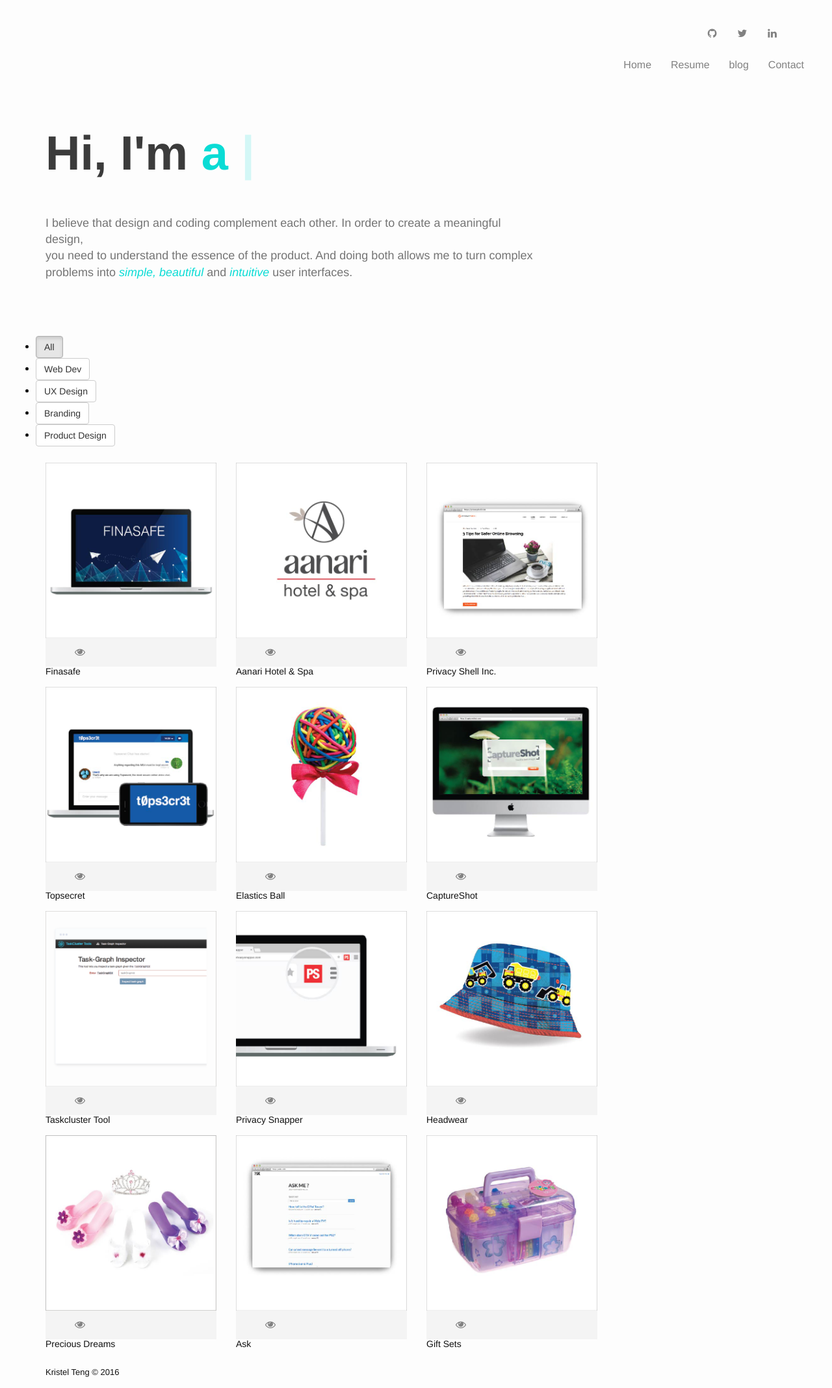
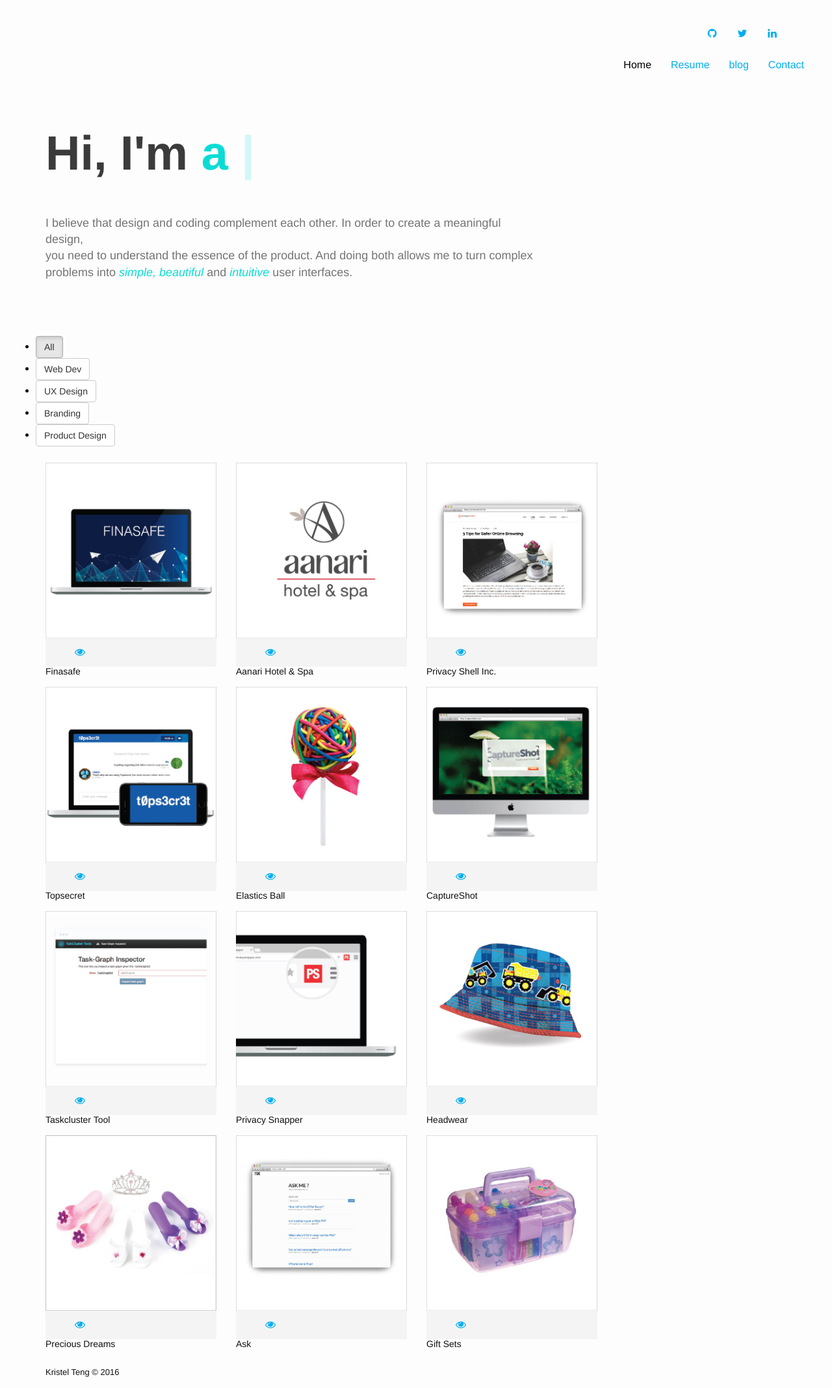
Before and after one commit to kristelteng/personal_site, a Jekyll site: the page built from index.html, in a window 1280 px wide. Shown: the whole page at 65% size. Built offline with Jekyll 4.4.1, drawn with Linux system fonts in a browser that asks for light colours.

Commit message:
add styling for the navigation header

```diff
--- a/css/style.css
+++ b/css/style.css
@@ -5,11 +5,19 @@
 
 /*navigation*/
 a {
-    color: #818181;
+    color: #00AEEF;
 }
 
-a:hover, a:focus {
-    color: #00AEEF;
+a:hover {
+    color:#000;
+}
+
+.current {
+   color: #000;
+}
+
+.nav > li > a:hover {
+    background-color: transparent;
 }
 
 .navbar-right.modify {
@@ -64,6 +72,10 @@
     margin: 25px 0px;
 }
 
+.container > .navbar-collapse {
+    margin-right: 0px;
+    margin-left: 0px;
+}
 /**************** INDEX PAGE ****************/
 
 .social-icons ul li a:hover .fa-github {
@@ -199,8 +211,8 @@
 }
 
 .project-title {
-   font-size: 20px;
-   font-weight: 400;
+ font-size: 20px;
+ font-weight: 400;
 }
 
 .portfolio-single.layout {
@@ -261,6 +273,14 @@
     border-left: none;
 }
 
+.post-meta {
+    color: rgb(180, 180, 180);
+    font-size: 16px;
+}
+
+.article-content {
+    font-size: 100px;
+}
 
 /**************** ARCHIVES PAGE ****************/
 .archive-title {
@@ -285,7 +305,9 @@
 
 .article-title {
     text-transform: capitalize;
-    font-size: 18px;
+    /*font-size: 18px;*/
+    padding-top: 0;
+    margin-top: 0;
 }
 
 .article-date {
```
